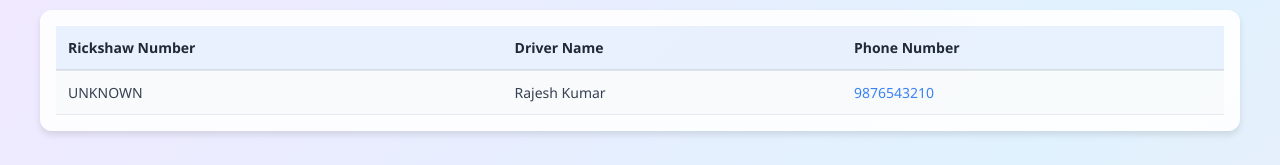
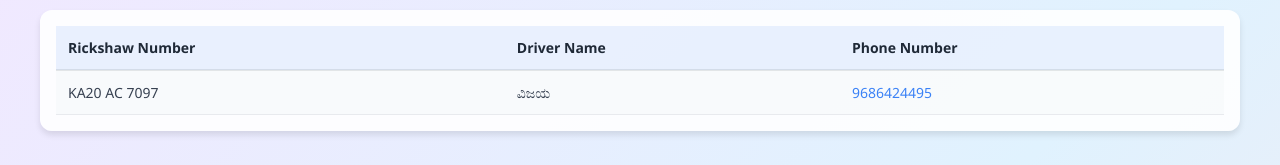
Before and after one commit to goperdoor/bus, a React (Create React App) app in the folder frontend/: page /RickshawBusManagement in a window 1280 px wide. Shown: the part 230-395 px from the top of the page. Built offline with nearby package versions, Linux system fonts and the light colour scheme.

Commit message:
Update RickshawBusManagement.js

```diff
--- a/frontend/src/Pages/RickshawBusManagement.js
+++ b/frontend/src/Pages/RickshawBusManagement.js
@@ -8,7 +8,7 @@ const RickshawBusManagement = () => {
 }, []);
   // Sample data for 3 different stands
   const [stand1Rickshaws] = useState([
-    { id: 1, number: "UNKNOWN", driverName: "Rajesh Kumar", phone: "9876543210" },
+    { id: 1, number: "KA20 AC 7097", driverName: "ವಿಜಯ", phone: "9686424495" },
 
   ]);
 
```
